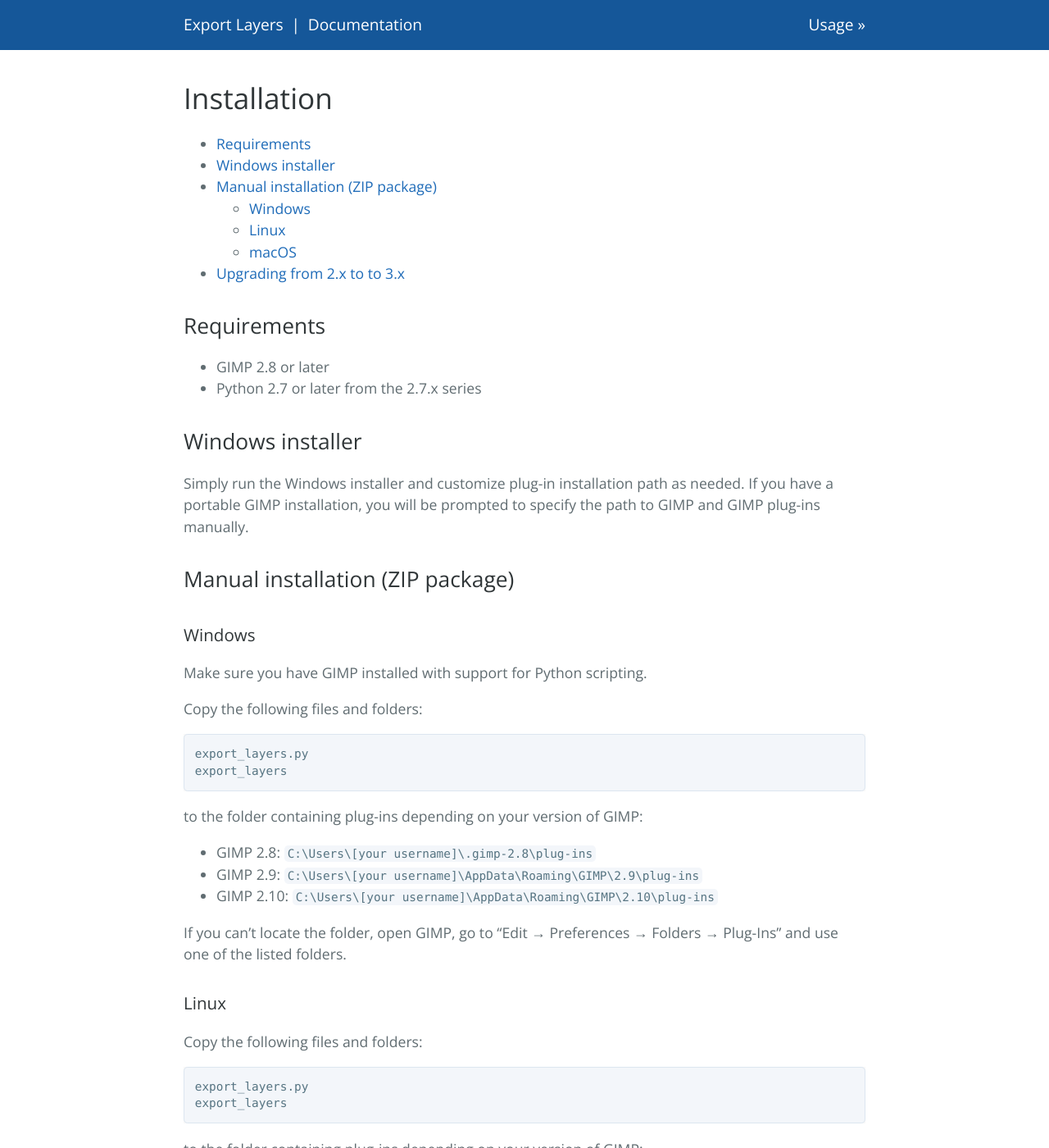
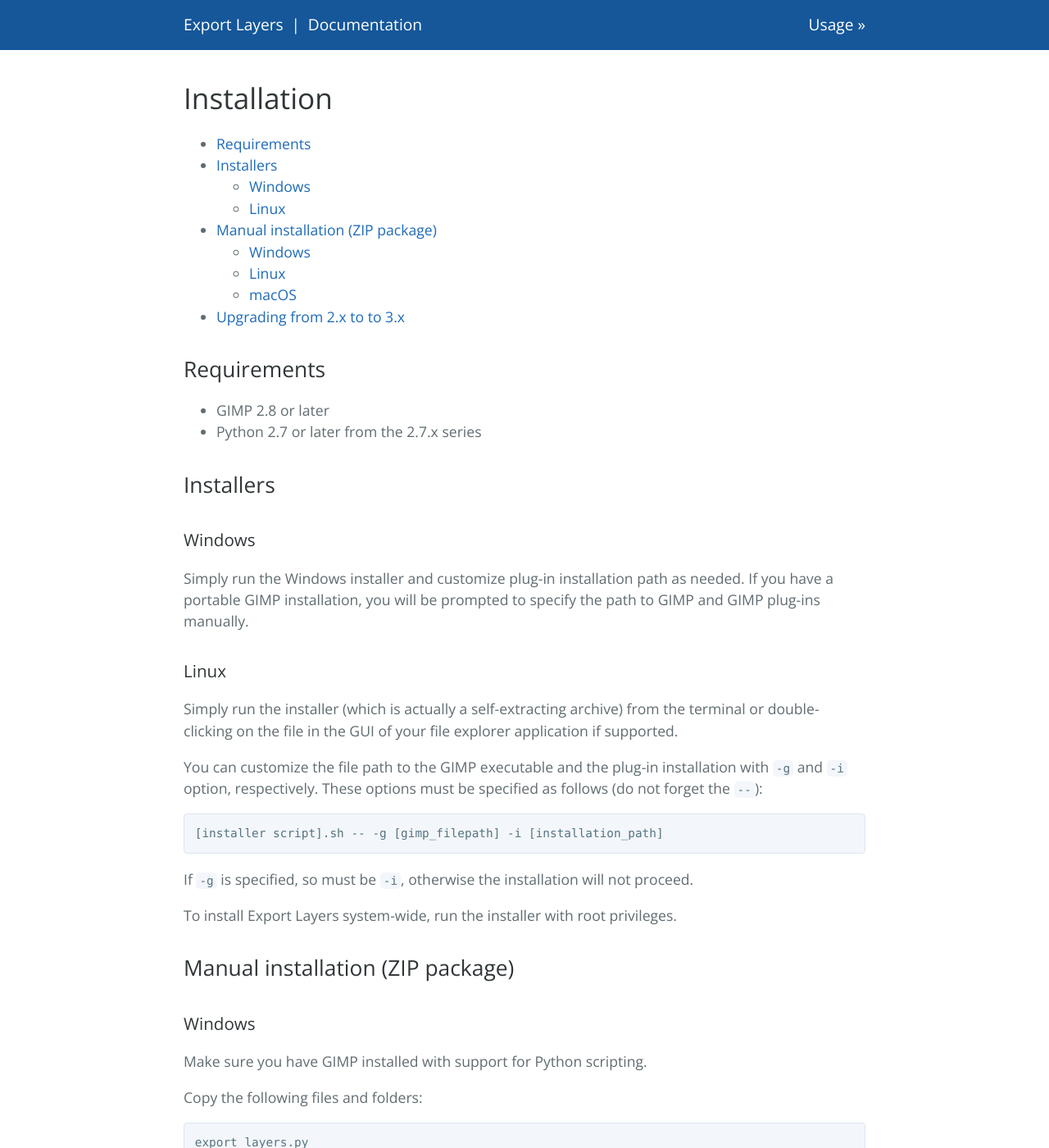
Before and after one commit to kamilburda/gimp-export-layers, a Jekyll site: the page built from sections/Installation.md, in a window 1280 px wide and 1400 px high. Shown: the whole window at 82% size. Built offline with Jekyll 4.4.1, drawn with Linux system fonts in a browser that asks for light colours.

Commit message:
docs: Add installation instructions for Linux self-extracting archive

```diff
--- a/sections/Installation.md
+++ b/sections/Installation.md
@@ -15,17 +15,30 @@
 * Python 2.7 or later from the 2.7.x series
 
 
-Windows installer
------------------
+Installers
+----------
+
+### Windows
 
 Simply run the Windows installer and customize plug-in installation path as
 needed. If you have a portable GIMP installation, you will be prompted to
 specify the path to GIMP and GIMP plug-ins manually.
 
+### Linux
+
+Simply run the installer (which is actually a self-extracting archive) from the terminal or double-clicking on the file in the GUI of your file explorer application if supported.
+
+You can customize the file path to the GIMP executable and the plug-in installation with `-g` and `-i` option, respectively. These options must be specified as follows (do not forget the `--`):
+
+    [installer script].sh -- -g [gimp_filepath] -i [installation_path]
+
+If `-g` is specified, so must be `-i`, otherwise the installation will not proceed.
+
+To install Export Layers system-wide, run the installer with root privileges.
+
 
 Manual installation (ZIP package)
 ---------------------------------
-
 
 ### Windows
 
```
